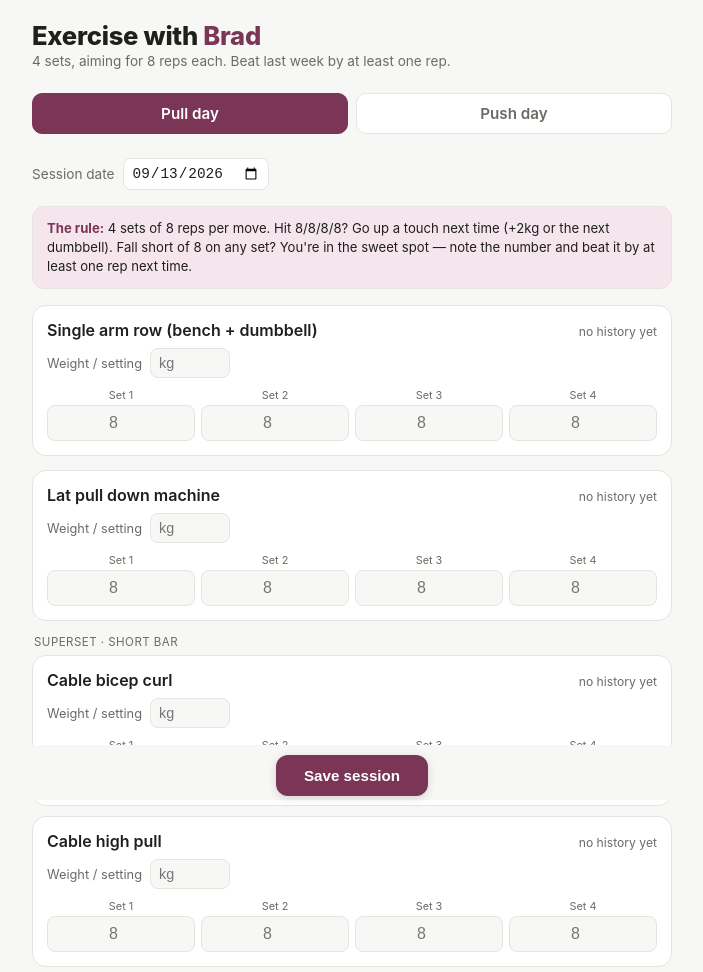
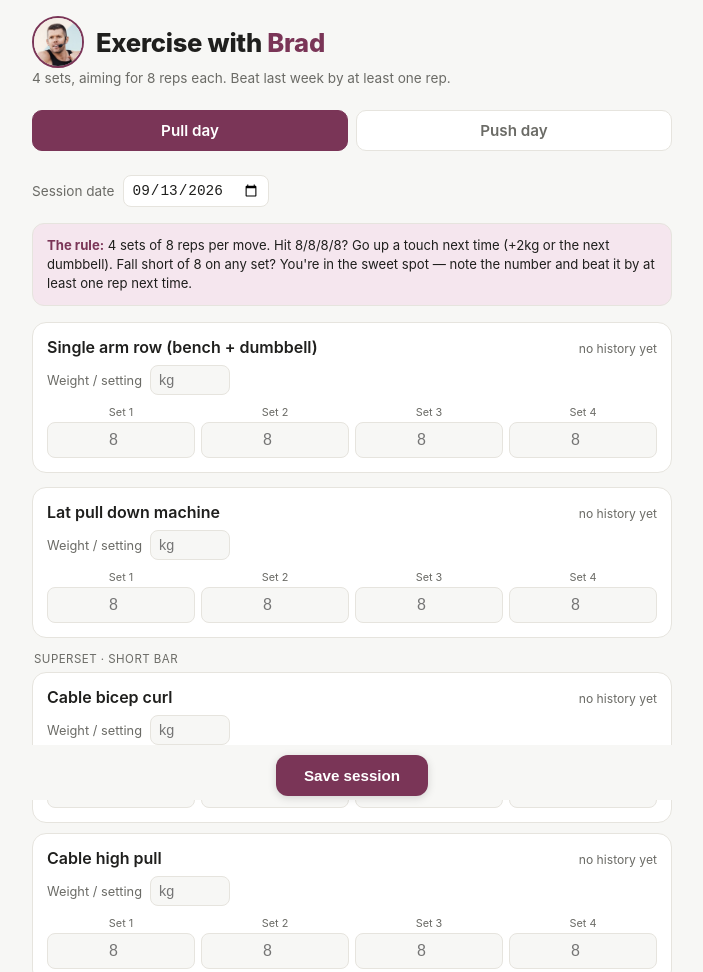
Before and after one commit to markninnim/fitnesstracker, a website: page public/index.html in a window 1280 px wide. Shown: the top 972 px of the page, without its empty margins (288-991 px from the left). Drawn offline with Linux system fonts and the light colour scheme; no server answers.

Commit message:
Add Brad's photo to header

```diff
--- a/public/index.html
+++ b/public/index.html
@@ -19,7 +19,10 @@
 <body>
 
 <div class="wrap">
-  <h1 class="brand">Exercise with <span class="brand-name">Brad</span></h1>
+  <div class="header-block">
+    <img src="/brad.jpg" alt="Brad" class="brand-photo">
+    <h1 class="brand">Exercise with <span class="brand-name">Brad</span></h1>
+  </div>
   <div class="sub">4 sets, aiming for 8 reps each. Beat last week by at least one rep.</div>
 
   <div class="tabs">
--- a/public/styles.css
+++ b/public/styles.css
@@ -19,8 +19,13 @@ body{
   padding-top:calc(16px + env(safe-area-inset-top));
 }
 .wrap{max-width:640px; margin:0 auto;}
+.header-block{display:flex; align-items:center; gap:12px; margin-bottom:2px;}
+.brand-photo{
+  width:52px; height:52px; border-radius:50%; object-fit:cover;
+  border:2px solid var(--accent); flex-shrink:0;
+}
 h1.brand{
-  font-size:1.6rem; font-weight:800; margin:4px 0 2px; letter-spacing:-0.01em;
+  font-size:1.6rem; font-weight:800; margin:0; letter-spacing:-0.01em;
   color:var(--text);
 }
 h1.brand .brand-name{ color:var(--accent); }
```
Also changed, not shown: public/brad.jpg (added).
